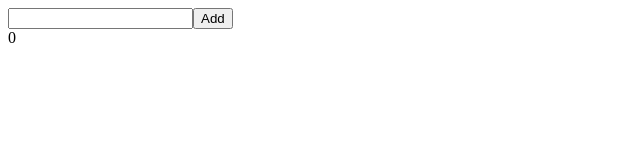
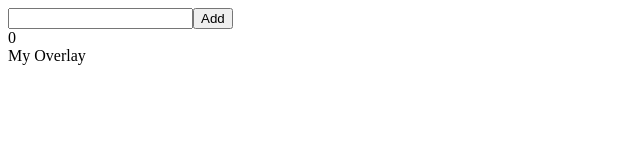
Before and after one commit to webpapaya/fhs-react-redux-starter-kit, a React (Create React App) app: page / in a window 1280 px wide. Shown: the top 160 px of the page, without its empty margins (0-640 px from the left). Built offline with nearby package versions, Linux system fonts and the light colour scheme.

Commit message:
feat: showcase portals

```diff
--- a/public/index.html
+++ b/public/index.html
@@ -29,6 +29,8 @@
   <body>
     <noscript>You need to enable JavaScript to run this app.</noscript>
     <div id="root"></div>
+
+    <div id="overlay"></div>
     <!--
       This HTML file is a template.
       If you open it directly in the browser, you will see an empty page.
--- a/src/App.js
+++ b/src/App.js
@@ -1,4 +1,12 @@
 import React, { useState, useCallback } from 'react'
+import { createPortal } from 'react-dom'
+
+const Overlay = () => {
+  return createPortal(
+        <div>My Overlay</div>,
+        document.getElementById('overlay')
+  )
+}
 
 const MoneyTransactionForm = ({ onMoneyTransactionAdd }) => {
   const onSubmit = useCallback((evt) => {
@@ -8,6 +16,7 @@ const MoneyTransactionForm = ({ onMoneyTransactionAdd }) => {
 
   return (
         <form onSubmit={onSubmit}>
+            <Overlay />
             <input />
             <button>Add</button>
         </form>
```
